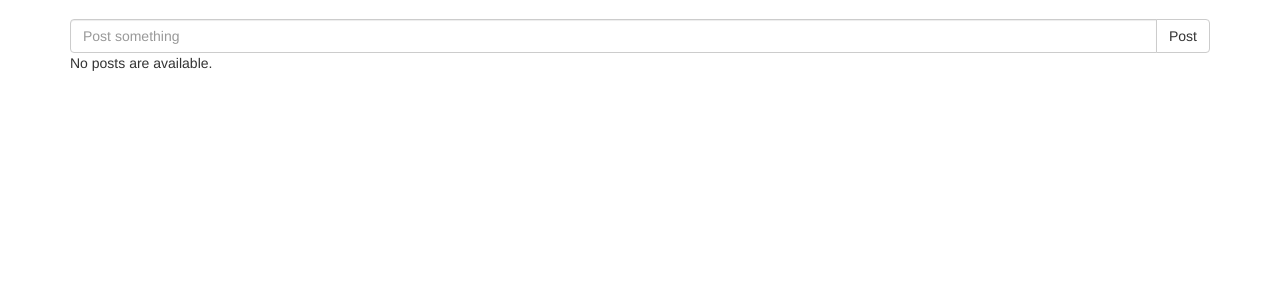
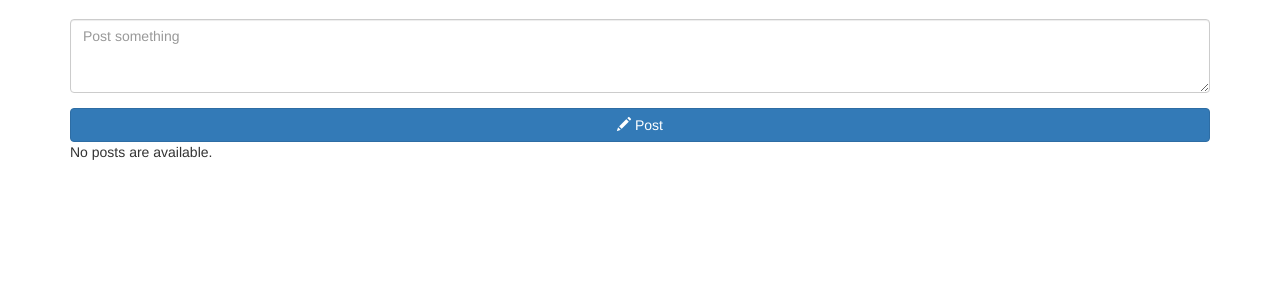
Before and after one commit to ArturLange/twitter, a Django app: page / in a window 1280 px wide. Shown: the part 51-351 px from the top of the page. Run offline with Django 3.2, Linux system fonts and the light colour scheme; the visitor is signed in with stand-in values (Sample User, id 1); data that the repository does not hold is empty; some libraries are stand-ins or nearby versions.

Commit message:
Change button styles

```diff
--- a/twitter_app/templates/registration/login.html
+++ b/twitter_app/templates/registration/login.html
@@ -25,7 +25,8 @@
     <label for="password_input">{{ form.password.label_tag }}</label>
     <input name="password" type="password" class="form-control" id="password_input" placeholder="Password">
   </div>
-  <button type="submit" class="btn btn-default">Login</button>
+  <button type="submit" class="btn btn-primary"><span class="glyphicon glyphicon-user"></span> Login
+  </button>
   <input type="hidden" name="next" value="{% url 'index' %}"/>
 </form>
 
--- a/twitter_app/templates/registration/registration_form.html
+++ b/twitter_app/templates/registration/registration_form.html
@@ -24,7 +24,8 @@
     <label for="password2_input">{{ form.password2.label_tag }}</label>
     <input name="password2" type="password" class="form-control" id="password2_input" placeholder="Password">
   </div>
-  <button type="submit" class="btn btn-default">Register</button>
+  <button type="submit" class="btn btn-primary"><span class="glyphicon glyphicon-user"></span> Register
+  </button>
 </form>
 
 
--- a/twitter_app/templates/twitter_app/index.html
+++ b/twitter_app/templates/twitter_app/index.html
@@ -5,12 +5,13 @@
 {% if user.is_authenticated %}
 <form method="post" action="{% url 'add_post' %}">
   {% csrf_token %}
-  <div class="input-group post-status">
-    <input type="text" class="form-control" name="post_content" placeholder="Post something" rows="3">
-      <span class="input-group-btn">
-        <button class="btn btn-default" type="submit">Post</button>
-      </span>
-  </div><!-- /input-group -->
+  <div class="form-group">
+    <div class="post-content">
+      <textarea type="text" class="form-control" name="post_content" placeholder="Post something"
+                rows="3"></textarea>
+    </div>
+  </div>
+  <button class="btn btn-primary btn-block" type="submit"><span class="glyphicon glyphicon-pencil"></span> Post</button>
 </form>
 {% endif %}
 
```
